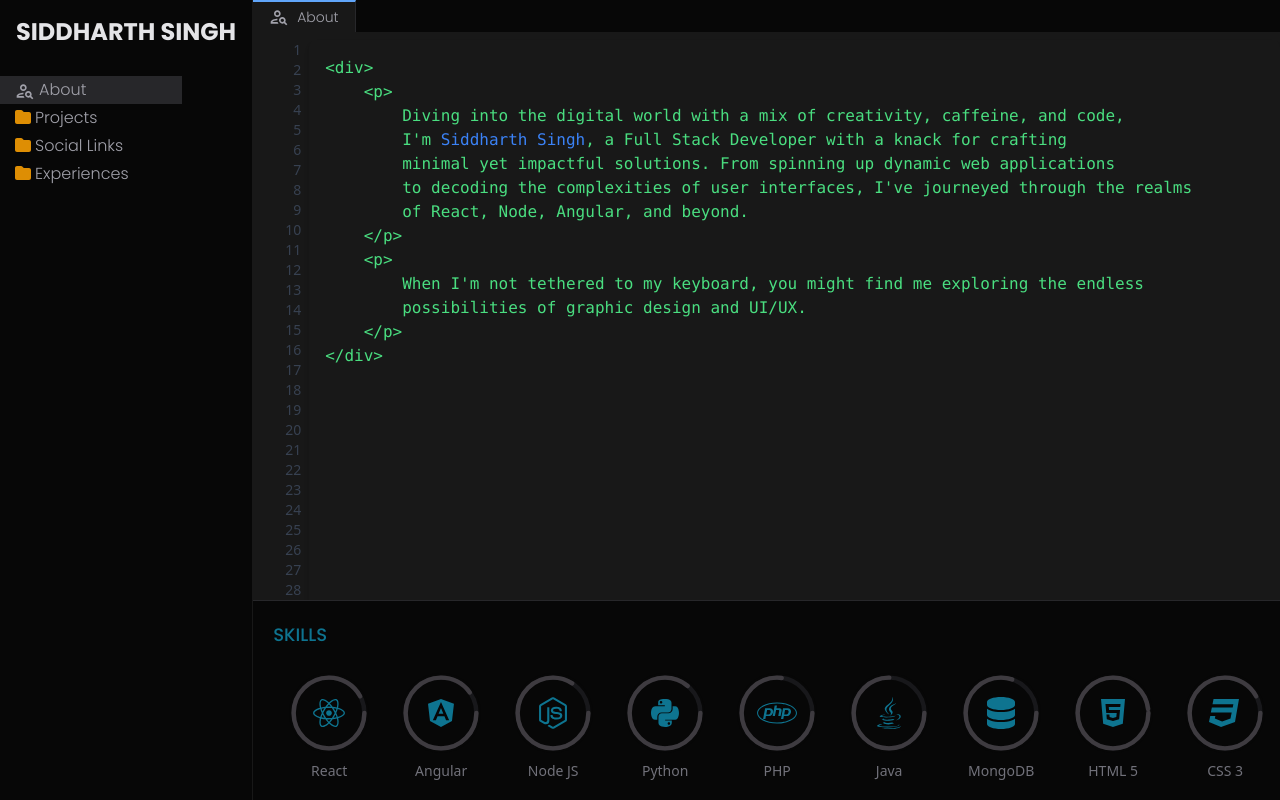
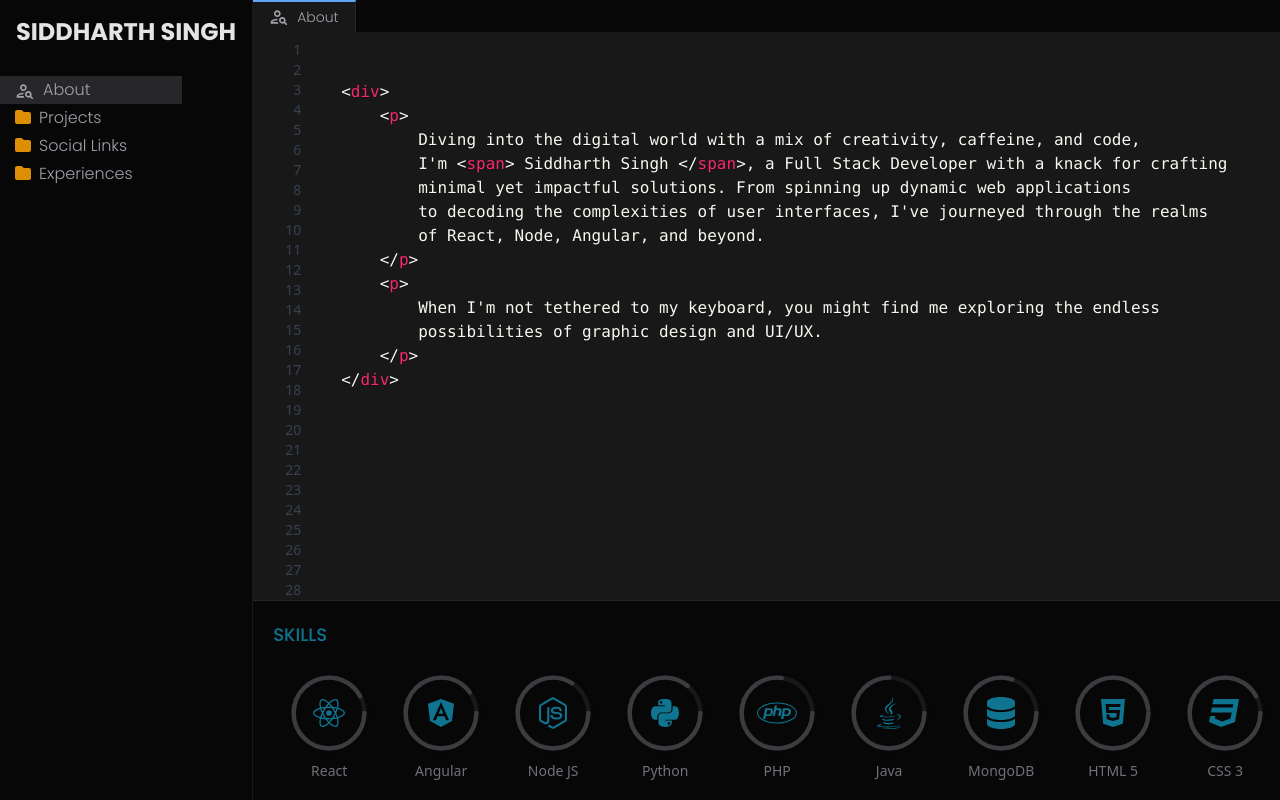
Before and after one commit to cddharthsingh/portfolio, a React (Create React App) app: page / in a window 1280 px wide. Built offline with nearby package versions, Linux system fonts and the light colour scheme; the HTML template or start-up script is replaced by a standard one.

Commit message:
Added homepage animation

```diff
--- a/package.json
+++ b/package.json
@@ -12,10 +12,13 @@
     "@fortawesome/react-fontawesome": "^0.2.0",
     "@mui/icons-material": "^5.15.10",
     "@mui/material": "^5.15.10",
+    "prismjs": "^1.29.0",
     "react": "^18.2.0",
     "react-dom": "^18.2.0",
     "react-scripts": "^5.0.1",
-    "tailwind-scrollbar-hide": "^1.1.7"
+    "react-simple-code-editor": "^0.13.1",
+    "tailwind-scrollbar-hide": "^1.1.7",
+    "typewriter-effect": "^2.21.0"
   },
   "engines": {
     "node": "18.x"
--- /dev/null
+++ b/src/components/CodeWithTypewriter.jsx
@@ -0,0 +1,36 @@
+import React, { useState, useEffect } from 'react';
+import Prism from 'prismjs';
+import 'prismjs/themes/prism-okaidia.css'; // Choose the theme you like
+
+// Custom hook for typewriter effect
+const useTypewriter = (code) => {
+    const [typedCode, setTypedCode] = useState('');
+
+    useEffect(() => {
+        if (code && code.length > 0) {
+            const timeoutId = setTimeout(() => {
+                setTypedCode((prev) => code.substring(0, prev.length + 1));
+            }, 5); // Adjust typing speed
+
+            return () => clearTimeout(timeoutId);
+        }
+    }, [code, typedCode]);
+
+    return typedCode;
+};
+
+const CodeWithTypewriter = ({ code }) => {
+    const typedCode = useTypewriter(code);
+
+    useEffect(() => {
+        Prism.highlightAll();
+    }, [typedCode]);
+
+    return (
+        <pre className="bg-gray-800! rounded-lg overflow-auto text-left bg-semi-dark-grey">
+            <code className="language-html">{typedCode}</code>
+        </pre>
+    );
+};
+
+export default CodeWithTypewriter;
--- /dev/null
+++ b/src/components/HomePage.jsx
@@ -0,0 +1,20 @@
+import CodeWithTypewriter from './CodeWithTypewriter';
+
+export default function HomePage() {
+    const sampleCode = `
+<div>
+    <p>
+        Diving into the digital world with a mix of creativity, caffeine, and code,
+        I'm <span> Siddharth Singh </span>, a Full Stack Developer with a knack for crafting
+        minimal yet impactful solutions. From spinning up dynamic web applications
+        to decoding the complexities of user interfaces, I've journeyed through the realms
+        of React, Node, Angular, and beyond.
+    </p>
+    <p>
+        When I'm not tethered to my keyboard, you might find me exploring the endless
+        possibilities of graphic design and UI/UX.
+    </p>
+</div>`.trim();
+
+    return <CodeWithTypewriter code={sampleCode} />;
+}
--- a/src/components/LineColumn.jsx
+++ b/src/components/LineColumn.jsx
@@ -1,4 +1,4 @@
-export default function LineColumn({ height = 650 }) {
+export default function LineColumn({ height = 500 }) {
     const lineCount = Math.floor(height / 20) - 1;
     const lineNumber = [...Array(lineCount).keys()];
     return (
--- a/src/components/MainArea.jsx
+++ b/src/components/MainArea.jsx
@@ -4,10 +4,13 @@ import TabBar from './TabBar';
 import { faHamburger, faClose } from '@fortawesome/free-solid-svg-icons';
 import { FontAwesomeIcon } from '@fortawesome/react-fontawesome';
 import SidebarMenu from './SidebarMenu';
+import { useMenu } from '../services/menuContext';
+import { fetchDisplayPage } from '../services/displayPage';
 
 export default function MainArea() {
-    const [displayAreaHeight, setDisplayAreaHeight] = useState(650);
+    const [displayAreaHeight, setDisplayAreaHeight] = useState(500);
     const [isSidebarOpen, setIsSidebarOpen] = useState(false);
+    const { currentActive } = useMenu();
 
     useEffect(() => {
         let displayArea = document.getElementById('displayArea');
@@ -20,47 +23,31 @@ export default function MainArea() {
         setIsSidebarOpen(!isSidebarOpen);
     };
 
+    const displayPageContent = fetchDisplayPage(currentActive);
+
     return (
         <div className="flex flex-col h-3/4 overflow-auto relative hide-scrollbar">
             <TabBar></TabBar>
             <div className="pt-10 flex-1 flex flex-col" id="displayArea">
                 <div
-                    className={`fixed flex z-20 top-[46px] right-4 bg-grey w-10 justify-center rounded-full drop-shadow-xl sm:hidden`}
+                    className={`fixed flex z-20 top-[46px] right-4 bg-grey box-shadow-grey w-10 justify-center rounded-full drop-shadow-xl sm:hidden`}
                 >
                     <button onClick={toggleSidebar} className="py-2">
-                        <FontAwesomeIcon icon={isSidebarOpen ? faClose : faHamburger} size="xl" />
+                        <FontAwesomeIcon icon={isSidebarOpen ? faClose : faHamburger} size="xl" color="#686868" />
                     </button>
                 </div>
 
-                {isSidebarOpen && <SidebarMenu />}
+                {isSidebarOpen && (
+                    <div className="fixed top-0 left-0 z-19 w-full h-full bg-dark-grey">
+                        <SidebarMenu onTap={toggleSidebar} />
+                    </div>
+                )}
 
                 <div className="flex flex-row flex-1">
                     <div className="flex-row hidden sm:block">
                         <LineColumn height={displayAreaHeight} />
                     </div>
-                    <div className="p-4 rounded-lg shadow-md flex-auto">
-                        {' '}
-                        {/* Adjusted for flexibility */}
-                        <pre className="text-green-400 font-mono">
-                            <code>
-                                {`<div>
-    <p>
-        Diving into the digital world with a mix of creativity, caffeine, and code,
-        I'm `}
-                                {<span className="text-blue-500">Siddharth Singh</span>}
-                                {`, a Full Stack Developer with a knack for crafting
-        minimal yet impactful solutions. From spinning up dynamic web applications
-        to decoding the complexities of user interfaces, I've journeyed through the realms
-        of React, Node, Angular, and beyond.
-    </p>
-    <p>
-        When I'm not tethered to my keyboard, you might find me exploring the endless
-        possibilities of graphic design and UI/UX.
-    </p>
-</div>`}
-                            </code>
-                        </pre>
-                    </div>
+                    <div className="p-4">{displayPageContent}</div>
                 </div>
             </div>
         </div>
--- a/src/components/SidebarMenu.jsx
+++ b/src/components/SidebarMenu.jsx
@@ -19,19 +19,22 @@ const Header = ({ item, paddingLeft }) => {
         >
             <FontAwesomeIcon
                 icon={item.isOpen ? faFolderOpen : faFolder}
-                style={{ color: '#de8e04', marginRight: '4px' }}
+                style={{ color: '#de8e04', marginRight: '8px' }}
             />
             {item.name}
         </div>
     );
 };
 
-const MenuItem = ({ item, paddingLeft }) => {
+const MenuItem = ({ item, paddingLeft, onTap }) => {
     const { setIsOpen, setIsActive } = useMenu();
 
     const handleItemClick = () => {
         setIsOpen(item.key, true);
         setIsActive(item.key, true);
+        if (onTap) {
+            onTap();
+        }
     };
 
     return (
@@ -41,12 +44,12 @@ const MenuItem = ({ item, paddingLeft }) => {
             style={{ paddingLeft: paddingLeft }}
         >
             {item.icon}
-            <span className="pl-1">{item.name}</span>
+            <span className="pl-2">{item.name}</span>
         </div>
     );
 };
 
-const SidebarMenu = ({ width }) => {
+const SidebarMenu = ({ width, onTap = null }) => {
     const { menu } = useMenu();
 
     const renderMenuItems = (items, level) => {
@@ -60,14 +63,14 @@ const SidebarMenu = ({ width }) => {
                             {item.isOpen && <div>{renderMenuItems(item.children, level + 1)}</div>}
                         </>
                     ) : (
-                        <MenuItem item={item} paddingLeft={paddingLeft} />
+                        <MenuItem item={item} paddingLeft={paddingLeft} onTap={onTap} />
                     )}
                 </React.Fragment>
             </div>
         ));
     };
 
-    return <div className="pt-3 text-zinc-400">{renderMenuItems(menu, 1)}</div>;
+    return <div className={`${onTap ? 'pt-[3.1rem]' : 'pt-3'} text-zinc-400`}>{renderMenuItems(menu, 1)}</div>;
 };
 
 export default SidebarMenu;
--- a/src/index.css
+++ b/src/index.css
@@ -156,10 +156,13 @@
 }
 
 .bg-semi-dark-grey {
-  background-color: #181818;
+  background-color: #181818 !important;
 }
 
 .bg-grey {
   background-color: #1e1e1e;
+}
+
+.box-shadow-grey {
   box-shadow: 0 0 15px rgba(75, 75, 75, 0.623);
 }
--- /dev/null
+++ b/src/services/displayPage.js
@@ -0,0 +1,7 @@
+import HomePage from '../components/HomePage';
+
+export const fetchDisplayPage = (key) => {
+    if (key === 'about') {
+        return <HomePage></HomePage>;
+    }
+};
--- a/src/services/menuContext.js
+++ b/src/services/menuContext.js
@@ -25,6 +25,7 @@ const findAndPerformAction = (items, key, action) => {
 
 export const MenuProvider = ({ children, initialMenuContent }) => {
     const [menu, setMenu] = useState(initialMenuContent || []);
+    const [currentActive, setCurrentActive] = useState('about');
 
     const setIsOpen = (key, isOpen) => {
         setMenu((prevMenu) => {
@@ -40,6 +41,9 @@ export const MenuProvider = ({ children, initialMenuContent }) => {
     };
 
     const setIsActive = (key, isActive) => {
+        if (isActive) {
+            setCurrentActive(key);
+        }
         setMenu((prevMenu) => {
             const updatedMenu = [...prevMenu];
             if (isActive) {
@@ -50,7 +54,9 @@ export const MenuProvider = ({ children, initialMenuContent }) => {
         });
     };
 
-    return <MenuContext.Provider value={{ menu, setIsOpen, setIsActive }}>{children}</MenuContext.Provider>;
+    return (
+        <MenuContext.Provider value={{ menu, setIsOpen, setIsActive, currentActive }}>{children}</MenuContext.Provider>
+    );
 };
 
 export const useMenu = () => useContext(MenuContext);
```
Also changed, not shown: 1 other file (tests, documents, lock files or other folders).
